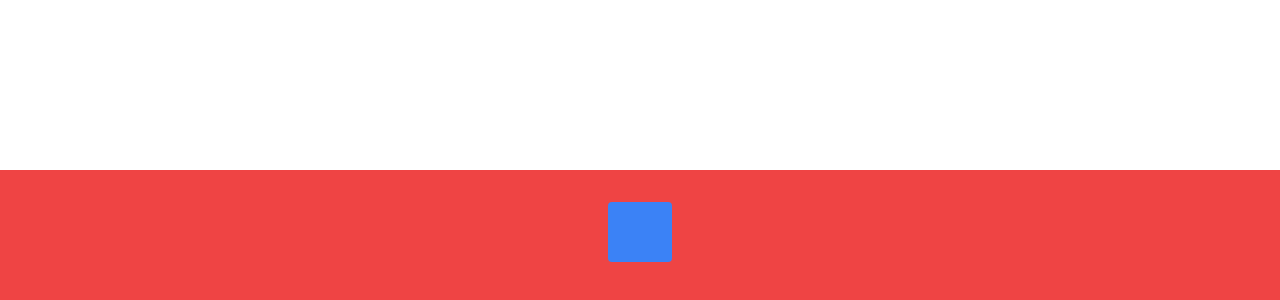
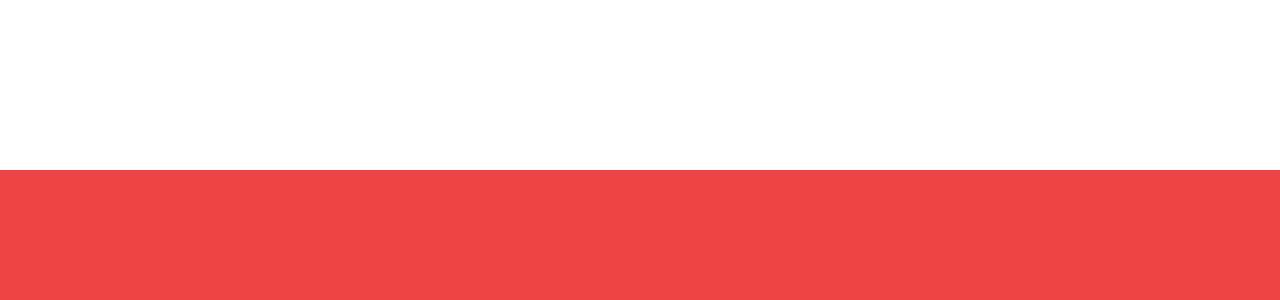
Before and after one commit to Ranugraha/telaga-softwere, a Next.js app: page / in a window 1280 px wide. Shown: the part 2358-2658 px from the top of the page. Built offline with nearby package versions, Linux system fonts and the light colour scheme.

Commit message:
Update index.tsx
hapus button

```diff
--- a/pages/index.tsx
+++ b/pages/index.tsx
@@ -27,15 +27,7 @@ export default function Home() {
 
       <section className="h-screen bg-red-500"></section>
       <section className="h-screen"></section>
-      <section className="h-screen bg-red-500">
-        {" "}
-        <div className="mx-auto w-4/5 py-12 text-center">
-          <a
-            href=""
-            className=" rounded bg-blue-500 py-4 px-8 text-xl text-white transition duration-300 hover:bg-blue-300"
-          ></a>
-        </div>
-      </section>
+      <section className="h-screen bg-red-500"></section>
     </div>
   );
 }
```
